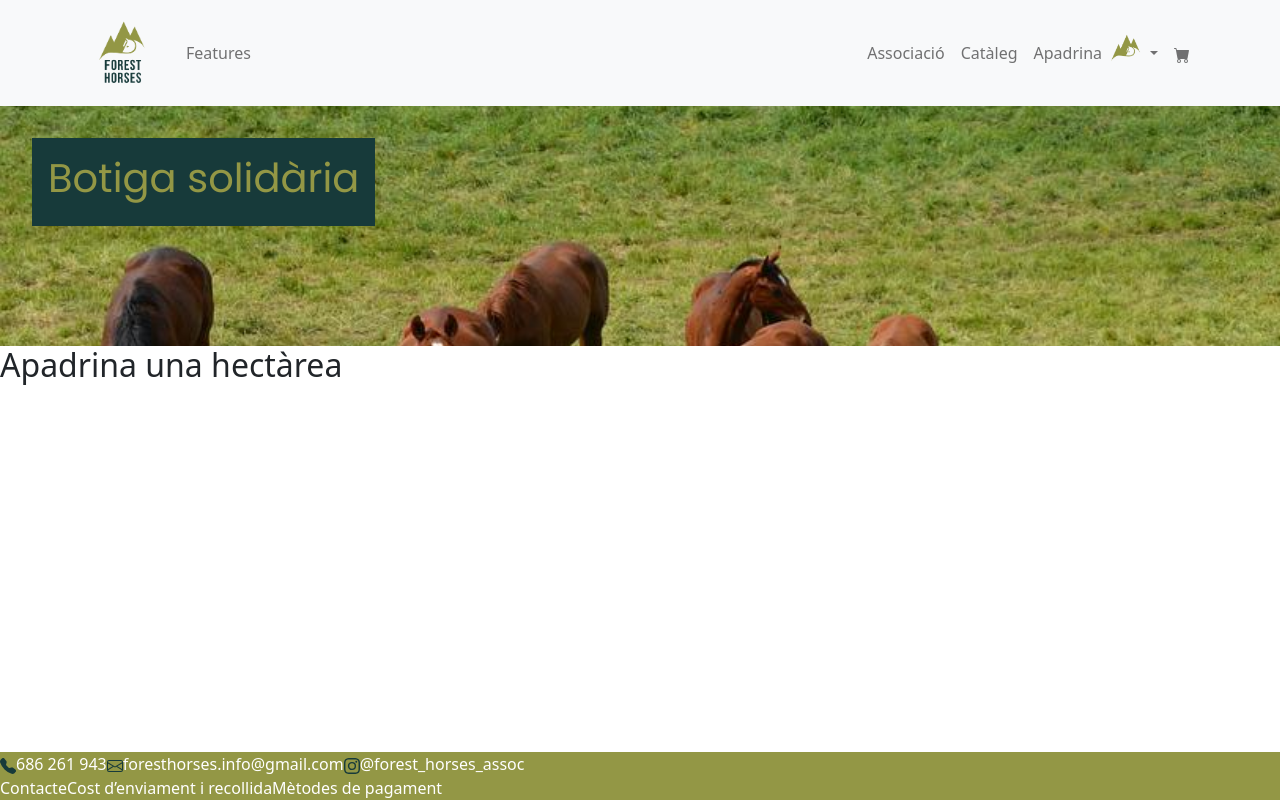
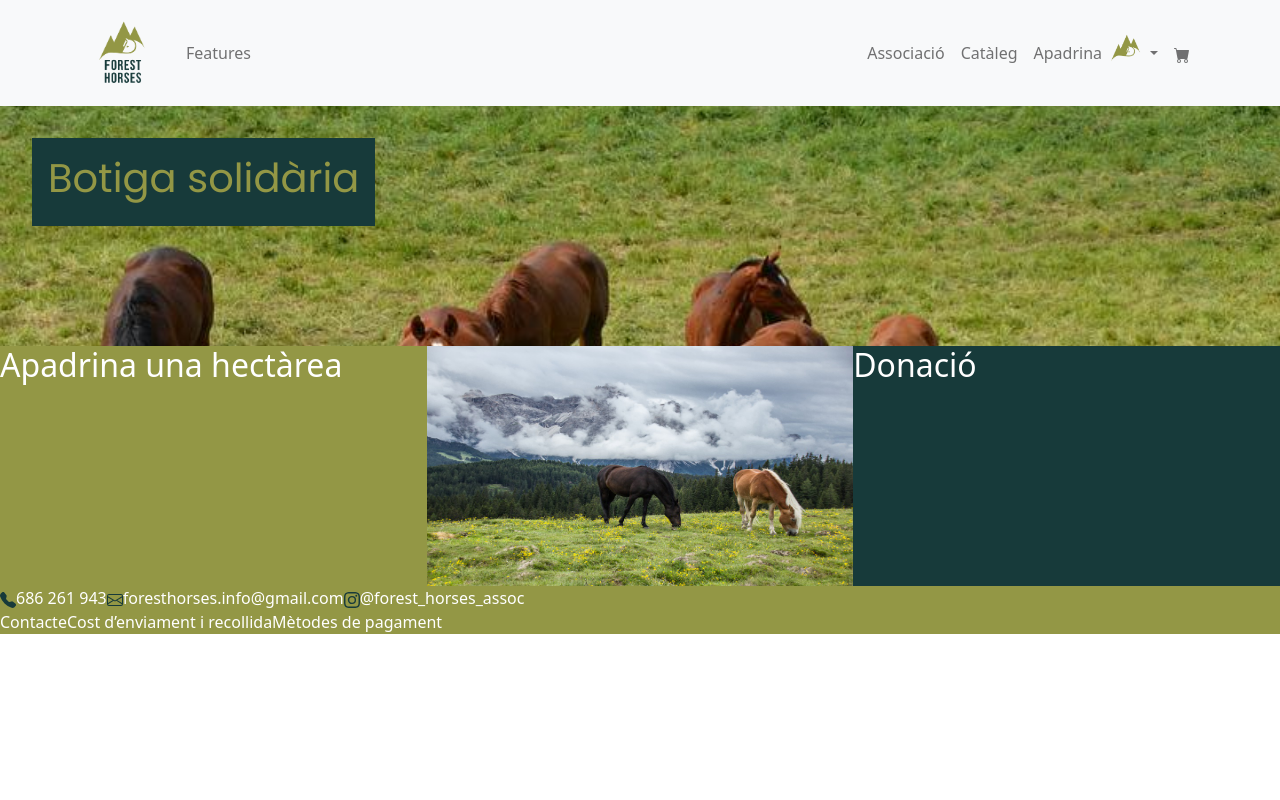
Before and after one commit to foresthdev/Forest_horses, a React (Create React App) app in the folder client/: page / in a window 1280 px wide. Built offline with nearby package versions, Linux system fonts and the light colour scheme.

Commit message:
#24 estilos section 3

```diff
--- a/client/src/App.css
+++ b/client/src/App.css
@@ -25,7 +25,7 @@
 
 /* ----------------------------------------------------FOOTER---------------------------------------------------------------------------- */
 .footer{
-  position: fixed;
+  /* position: fixed; */
    left: 0;
    bottom: 0;
    width: 100%;
@@ -49,6 +49,34 @@
 
 /* ----------------------------------------------------APADRINA_COMPONENT---------------------------------------------------------------------------- */
 
-.section3{
+.section3-grid{
+
+  width: 100%;
+  display: flex;
+  flex-direction: row;
+
+
+  color: #fff;
+  /* grid-template-columns: auto auto auto; */
+}
+.apadrina{
   background-color: #939745;
+  width: 33.33%;
+  height: 15rem;
+
 }
+.img-grid{
+  width: 33.33%;
+  height: 15rem;
+  background-size: cover;
+}
+.img-caballo{
+  width: 100%;
+  height: 15rem;
+
+}
+.donacio{
+  width: 33.33%;
+  background-color: #173A3A;
+  height: 15rem;
+}
--- a/client/src/components/Section3.jsx
+++ b/client/src/components/Section3.jsx
@@ -1,14 +1,19 @@
-import React from 'react'
+import React from "react";
+import foto from "../assets/mountain.jpg";
 
 export default function Section3() {
   return (
-    <div>
-    <section className='apadrina'>
+    <div className="section3-grid">
+      <section className="apadrina">
         <h2>Apadrina una hectàrea</h2>
-    </section>
-    <img src=""/>
-    <section className='donacio'></section>
+      </section>
+      <section className="img-grid">
+        <img src={foto} alt="caballo" className="img-caballo" />
+      </section>
+
+      <section className="donacio">
+        <h2>Donació</h2>
+      </section>
     </div>
-
-  )
+  );
 }
```
